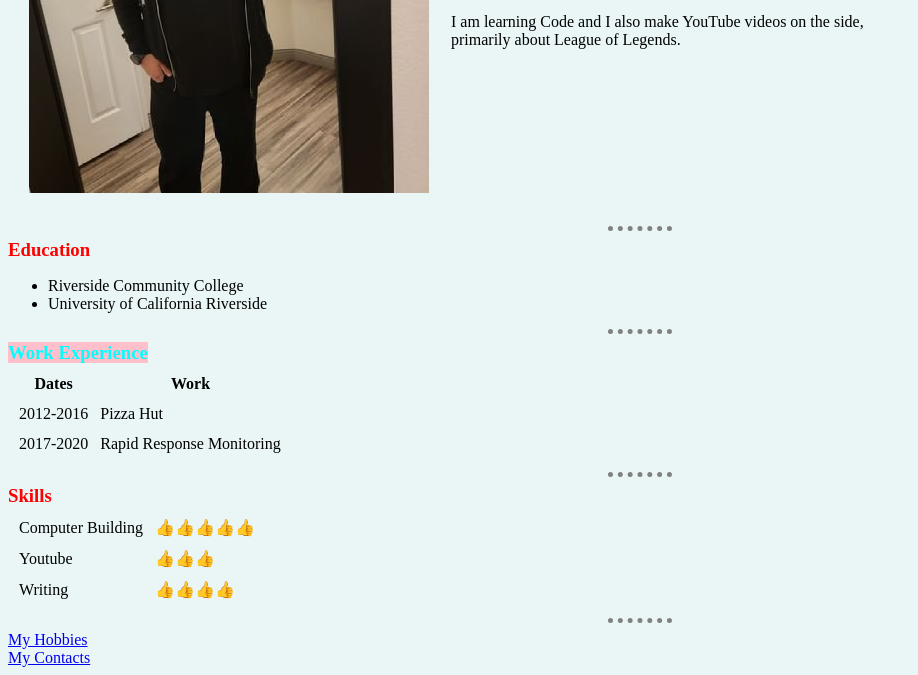
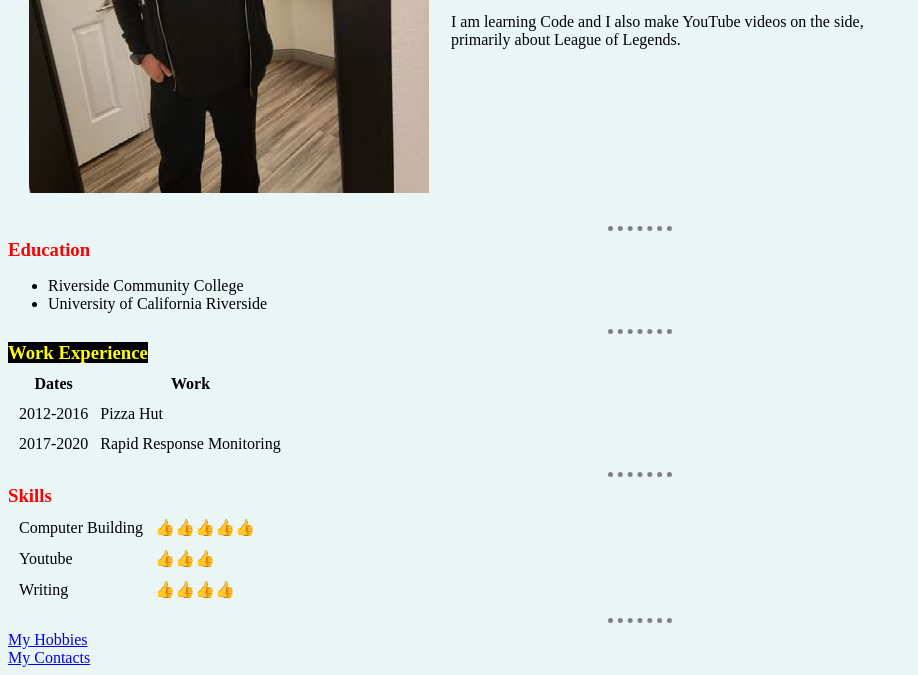
Before and after one commit to ftv017/cv, a plain HTML site: page index.html in a window 1280 px wide. In both pictures the pointer is over the element "Work Experience". Shown: the part 236-911 px from the top of the page, without its empty margins (0-918 px from the left). Drawn offline with Linux system fonts and the light colour scheme.

Commit message:
made a class css change to index H3

```diff
--- a/CSS/styles.css
+++ b/CSS/styles.css
@@ -29,3 +29,8 @@ h3:hover {
   background-color: pink;
   color: cyan;
 }
+
+.custom:hover {
+  background-color: black;
+  color: yellow;
+}
--- a/index.html
+++ b/index.html
@@ -30,7 +30,7 @@
     <li>University of California Riverside</li>
   </ul>
   <hr>
-  <h3>Work Experience</h3>
+  <h3 class="custom">Work Experience</h3>
   <table cellspacing=10>
     <thead>
       <tr>
```
Also changed, not shown: hobbies.html (+1 -1 lines).
